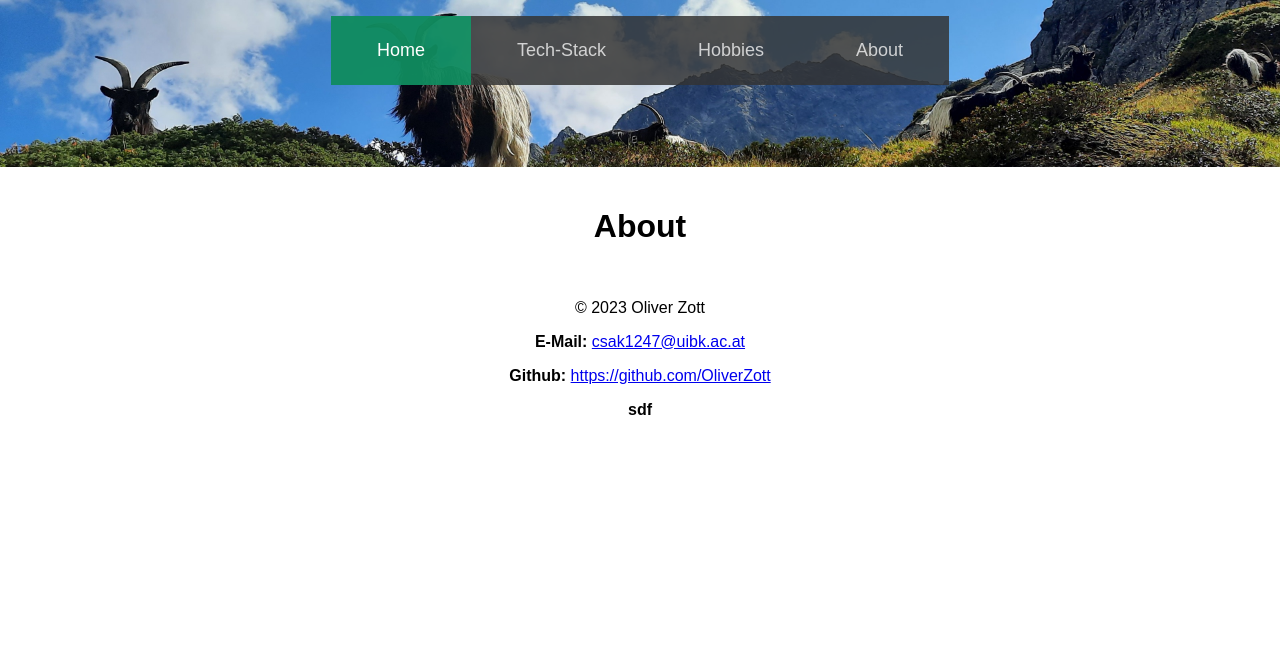
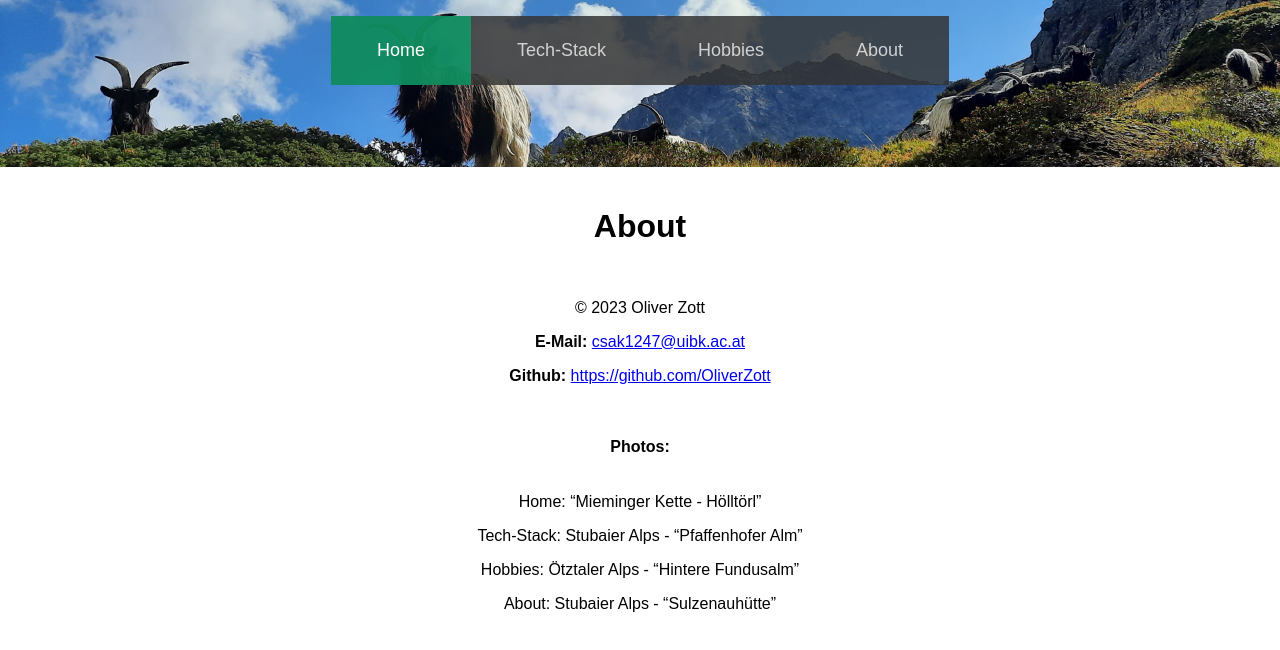
Before and after one commit to OliverZott/website, a Next.js app: page /about in a window 1280 px wide. Shown: the top 650 px of the page. Built offline with nearby package versions, Linux system fonts and the light colour scheme.

Commit message:
Photo description added

```diff
--- a/app/about/page.tsx
+++ b/app/about/page.tsx
@@ -18,7 +18,12 @@ export default function About() {
                     <a href="https://github.com/OliverZott" target="_blank" rel="noopener noreferrer">https://github.com/OliverZott</a>
                 </p>
 
-                <b>sdf</b>
+                <h4 className="dist">Photos:</h4>
+                <p>Home: <q>Mieminger Kette - Hölltörl</q></p>
+                <p>Tech-Stack: Stubaier Alps - <q>Pfaffenhofer Alm</q></p>
+                <p>Hobbies: Ötztaler Alps - <q>Hintere Fundusalm</q> </p>
+                <p>About: Stubaier Alps - <q>Sulzenauhütte</q> </p>
+
             </div>
         </main>
     )
--- a/app/globals.css
+++ b/app/globals.css
@@ -41,6 +41,10 @@ body {
 
 .container>h2 {
   padding: 0 0 1rem;
+}
+
+.dist {
+  padding: 2rem 0 1rem
 }
 
 .topnav {
```
